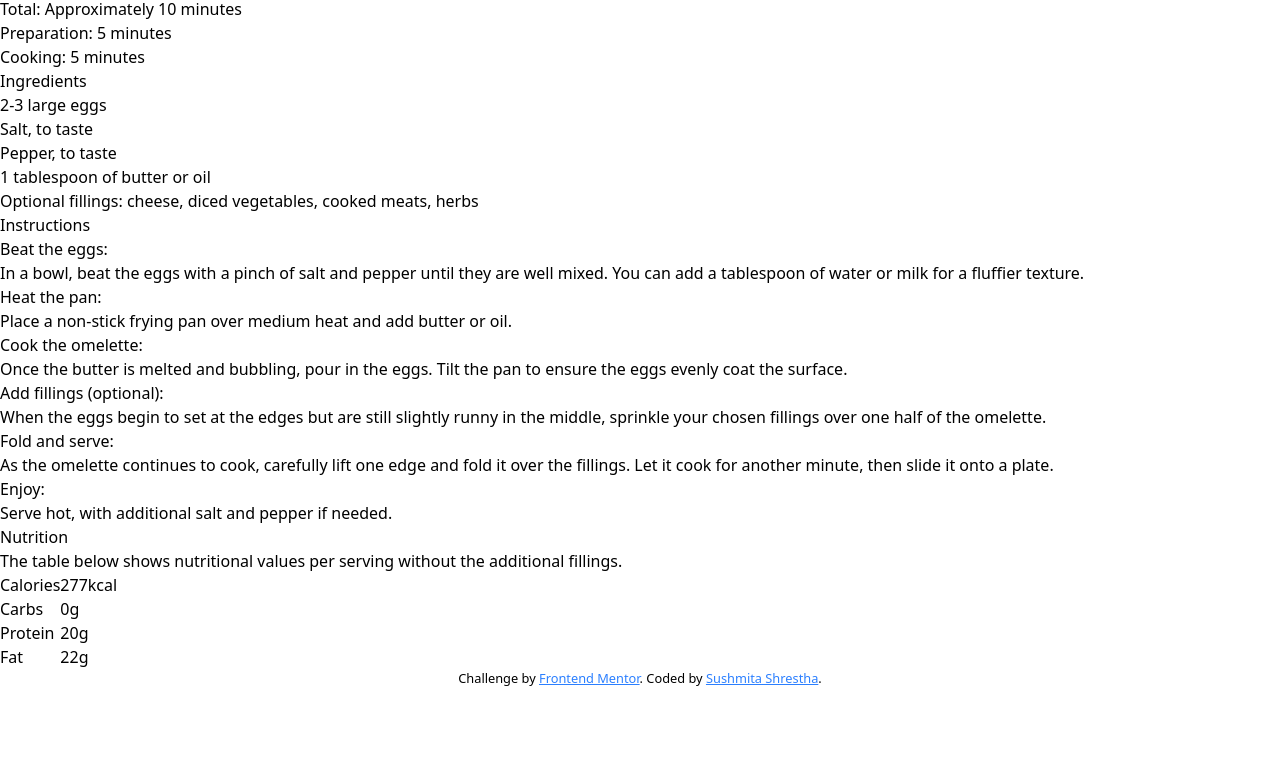
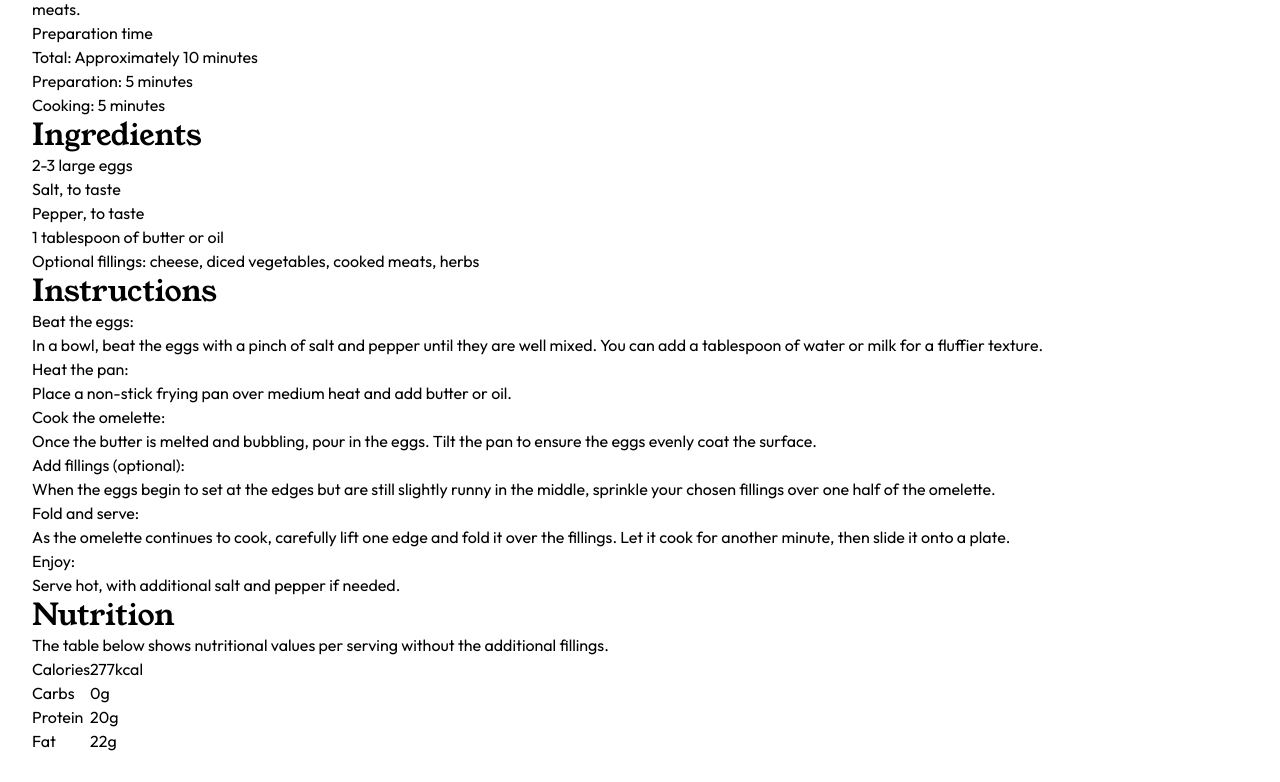
Before and after one commit to sushmita-writes/Web-Development, a website: page recipe-page/src/index.html in a window 1280 px wide. Shown: the part 684-1466 px from the top of the page. Before the commit the page ends 1373 px from the top, so only its background shows below. Drawn offline with Linux system fonts and the light colour scheme.

Commit message:
style: font and blog padding<article>

```diff
--- a/recipe-page/src/index.html
+++ b/recipe-page/src/index.html
@@ -4,26 +4,23 @@
   <meta charset="UTF-8">
   <meta name="viewport" content="width=device-width, initial-scale=1.0"> <!-- displays site properly based on user's device -->
 
-  <link rel="icon" type="image/png" sizes="32x32" href="./assets/images/favicon-32x32.png">
+  <link rel="icon" type="image/png" sizes="32x32" href="../assets/images/favicon-32x32.png">
   <link href="./output.css" rel="stylesheet">
 
   <link rel="preconnect" href="https://fonts.googleapis.com">
   <link rel="preconnect" href="https://fonts.gstatic.com" crossorigin>
   <link href="https://fonts.googleapis.com/css2?family=Figtree:ital,wght@0,300..900;1,300..900&family=Inter:ital,opsz,wght@0,14..32,100..900;1,14..32,100..900&family=Outfit:wght@100..900&family=Young+Serif&display=swap" rel="stylesheet">
 
-  <link rel="preconnect" href="https://fonts.googleapis.com">
-  <link rel="preconnect" href="https://fonts.gstatic.com" crossorigin>
-  <link href="https://fonts.googleapis.com/css2?family=Figtree:ital,wght@0,300..900;1,300..900&family=Inter:ital,opsz,wght@0,14..32,100..900;1,14..32,100..900&family=Outfit:wght@100..900&family=Young+Serif&display=swap" rel="stylesheet">
-
-
   <title>Recipe page</title>
 </head>
 <body>
   <main>
-    <article>
+    <div class="container">
       <div>
         <img src="../assets/images/image-omelette.jpeg" alt="Omelette">
       </div>
+
+      <article>
 
         <h1>Simple Omelette Recipe</h1>
 
@@ -103,6 +100,7 @@
           </table>
         </section>
       </article>
+    </div>
   </main>
 
   <footer>
--- a/recipe-page/src/input.css
+++ b/recipe-page/src/input.css
@@ -1,6 +1,10 @@
 @import "tailwindcss";
 
 @layer components {
+    .container {
+        @apply bg-white;
+    }
+
     .attribution {
         @apply text-center text-[0.8rem];
     }
@@ -8,3 +12,25 @@
         @apply text-blue-500 underline;
     }
 }
+
+@layer base {
+    article {
+        @apply p-[2rem];
+    }
+
+    h1, h2 {
+        font-family: 'Young Serif', serif;
+    }
+
+    body {
+        font-family: 'Outfit', sans-serif;
+    }
+
+    h1 {
+        @apply text-4xl;
+    }
+
+    h2 {
+        @apply text-3xl;
+    }
+}
```
Also changed, not shown: recipe-page/src/output.css. Lines whose indentation alone changed are shown as unchanged.
